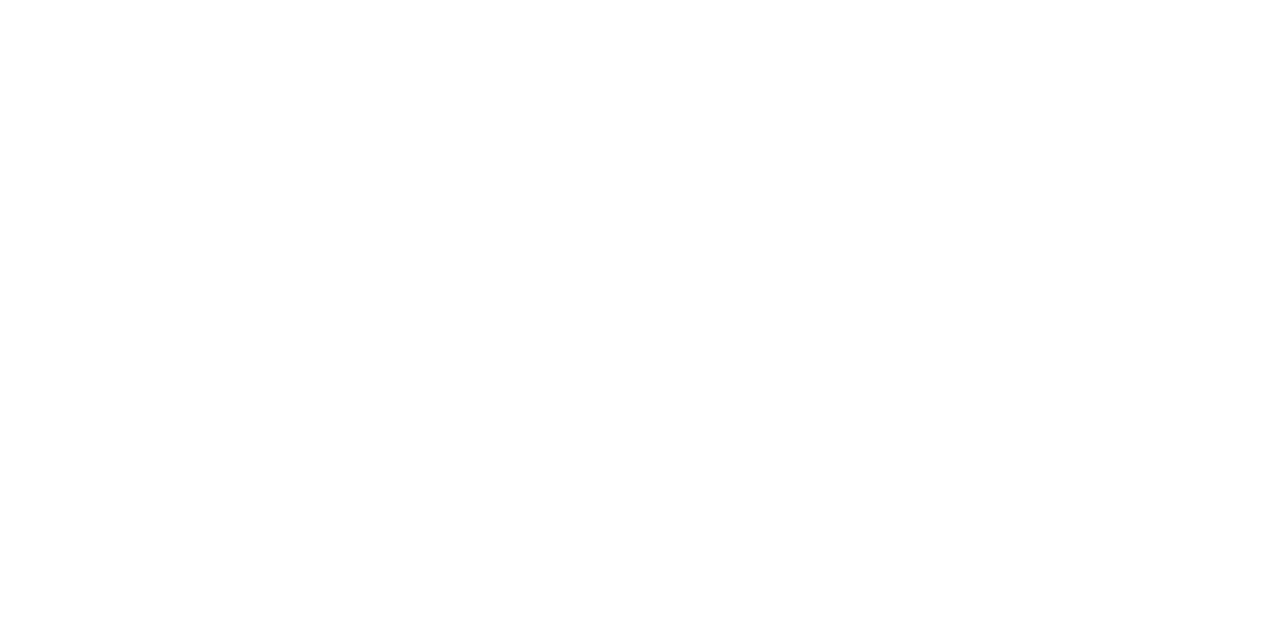
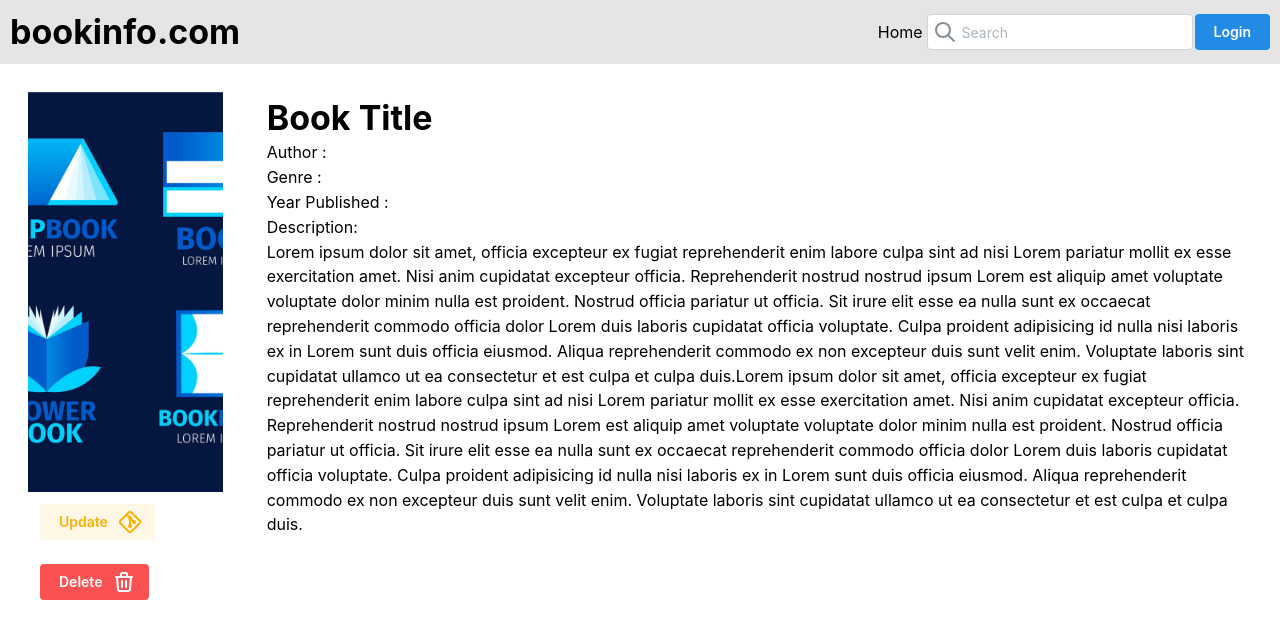
Before and after one commit to kaifkh20/task-claw-fend, a React (Vite) app: page /books/1 in a window 1280 px wide. Before the commit this address had no page. Shown: the top 638 px of the page. Built offline with nearby package versions, Linux system fonts and the light colour scheme.

Commit message:
Book by Id

```diff
--- a/src/App.jsx
+++ b/src/App.jsx
@@ -5,14 +5,16 @@
 import { Home } from './components/Home'
 import { BrowserRouter,Routes,Route } from 'react-router-dom'
 import {AllBooks} from "./components/AllBooks"
+import { Book } from './components/Book'
 
 function App() {
   return <MantineProvider>
-
+    <Navbar/>
     <BrowserRouter>
       <Routes>
         <Route path='/' element={<Home/>}/>
         <Route path='/allBooks' element={<AllBooks/>}/>
+        <Route path='/books/:id' element={<Book/>}/>
       </Routes>
     </BrowserRouter>
 
--- a/src/components/AllBooks.jsx
+++ b/src/components/AllBooks.jsx
@@ -1,42 +1,44 @@
-import { Grid,Card, Image, Text, Flex,Badge, Button, Group, Center, Anchor } from '@mantine/core';
+import { Grid, Card, Image, Text, Flex, Badge, Button, Group, Center, Anchor, Loader } from '@mantine/core';
 import { IconBrandGit, IconHttpDelete, IconTrash, IconUpload } from '@tabler/icons-react';
 import { useEffect, useState } from 'react';
 
 
-async function fetchAllBooks(){
-  try{
+async function fetchAllBooks() {
+  try {
     const response = await fetch('http://localhost:3000/books')
     const books = await response.json()
     // console.log(books)
     return books
-  }catch(err){
+  } catch (err) {
     console.log(err)
-    throw Error ('Error Occured')
+    throw Error('Error Occured')
   }
 }
 
 export function AllBooks() {
 
-  const [error,setError] = useState(null)
-  const [booksData,setBooksData] = useState([])
+  const [error, setError] = useState(null)
+  const [booksData, setBooksData] = useState([])
+  const [isLoading, setIsLoading] = useState(true)
 
-  useEffect(()=>{
-    const getBooks = async()=>{
-      try{
+  useEffect(() => {
+    const getBooks = async () => {
+      try {
         const books = await fetchAllBooks()
         // console.log(books)
         setBooksData(books)
         // console.log(booksData)
         setError(null)
-      }catch(e){
+      } catch (e) {
         console.log(e)
         setError(true)
       }
     }
     getBooks()
-  },[])
+    return (() => setIsLoading(false))
+  }, [])
 
-  if(error){
+  if (error) {
     return (
       <Flex>
         <Center>
@@ -48,18 +50,26 @@
     )
   }
 
+  if (isLoading) {
+    return (
+      <Flex align={'center'} justify={'center'} h={"80vh"}>
+        <Loader color='black' />
+      </Flex>
+    )
+  }
+
   return (
 
     <Grid p={"md"} m={"md"} justify='center' align='center'>
-      {booksData.map((data)=>
+      {booksData.map((data) =>
         // console.log(data)
-        <BookCard key={data._id} id={data._id} title={data.title} genre={data.genre} author={data.author} year={2024}/>
+        <BookCard key={data._id} id={data._id} title={data.title} genre={data.genre} author={data.author} year={2024} />
       )}
-    </Grid> );
+    </Grid>);
 }
 
-function BookCard({id,title,genre,author,year}){
-  return(
+function BookCard({ id, title, genre, author, year }) {
+  return (
     <Grid.Col span={4}>
       <Card shadow="sm" padding="lg" radius="md" withBorder>
         <Card.Section>
@@ -68,12 +78,13 @@
             height={160}
             alt="Book-Image"
             opacity={10}
+
           />
         </Card.Section>
 
         <Group justify="space-between" mt="md" mb="xs">
           <Anchor href={`/books/${id}`}>
-          <Text fw={500}>{title}</Text>
+            <Text size='xl' c={"black"} fw={500}>{title}</Text>
           </Anchor>
           <Badge color="pink">{genre}</Badge>
         </Group>
@@ -89,18 +100,12 @@
         </Text>
 
         <Flex align={'center'} justify={"space-evenly"} mt={"sm"}>
-      {/* <Button color="black" size='sm' variant='light'> */}
-      {/*   About  */}
-      {/* </Button> */}
+          <Button color="black" fullWidth variant='light'>
+            <Anchor href={`books/${id}`} c={"black"} underline='never'>About</Anchor>
+          </Button>
 
 
-      <Button color="yellow" size='sm' variant='light' rightSection={<IconBrandGit/>}>
-        Update
-      </Button>
 
-      <Button color="red" size='sm' rightSection={<IconTrash/>}>
-        Delete
-      </Button>
         </Flex>
       </Card></Grid.Col>
 
--- /dev/null
+++ b/src/components/Book.jsx
@@ -0,0 +1,36 @@
+import { Grid, Image, Title, Text, Button, Tooltip } from "@mantine/core";
+import { IconBrandGit,IconTrash } from "@tabler/icons-react";
+
+export function Book({ title = "Unknown" }) {
+  return (
+    <Grid m={"md"} h={"100%"}>
+      <Grid.Col span={2} m={"sm"}>
+        <Image
+          mih={"50vh"}
+          src={"/book-logo.jpeg"}
+        />
+        <Tooltip color="yellow" position="right" label="Update The Book Details">
+        <Button m={"sm"} color="yellow" size='sm' variant='light' rightSection={<IconBrandGit />}>
+          Update
+        </Button>
+        </Tooltip>
+
+        <Tooltip position="right" color="red" label="Delete The Book">
+        <Button m={"sm"} color="red" size='sm' rightSection={<IconTrash />}>
+          Delete
+        </Button>
+        </Tooltip>
+      </Grid.Col>
+      <Grid.Col bg={"white"} m={"md"} span={"auto"} h={"100vh"}>
+        <Title>Book Title</Title>
+
+        <Text>Author : </Text>
+        <Text>Genre : </Text>
+        <Text>Year Published : </Text>
+        <Text>Description:</Text>
+        <Text>Lorem ipsum dolor sit amet, officia excepteur ex fugiat reprehenderit enim labore culpa sint ad nisi Lorem pariatur mollit ex esse exercitation amet. Nisi anim cupidatat excepteur officia. Reprehenderit nostrud nostrud ipsum Lorem est aliquip amet voluptate voluptate dolor minim nulla est proident. Nostrud officia pariatur ut officia. Sit irure elit esse ea nulla sunt ex occaecat reprehenderit commodo officia dolor Lorem duis laboris cupidatat officia voluptate. Culpa proident adipisicing id nulla nisi laboris ex in Lorem sunt duis officia eiusmod. Aliqua reprehenderit commodo ex non excepteur duis sunt velit enim. Voluptate laboris sint cupidatat ullamco ut ea consectetur et est culpa et culpa duis.Lorem ipsum dolor sit amet, officia excepteur ex fugiat reprehenderit enim labore culpa sint ad nisi Lorem pariatur mollit ex esse exercitation amet. Nisi anim cupidatat excepteur officia. Reprehenderit nostrud nostrud ipsum Lorem est aliquip amet voluptate voluptate dolor minim nulla est proident. Nostrud officia pariatur ut officia. Sit irure elit esse ea nulla sunt ex occaecat reprehenderit commodo officia dolor Lorem duis laboris cupidatat officia voluptate. Culpa proident adipisicing id nulla nisi laboris ex in Lorem sunt duis officia eiusmod. Aliqua reprehenderit commodo ex non excepteur duis sunt velit enim. Voluptate laboris sint cupidatat ullamco ut ea consectetur et est culpa et culpa duis.</Text>
+      </Grid.Col>
+    </Grid>
+
+  )
+}
--- a/src/components/Home.jsx
+++ b/src/components/Home.jsx
@@ -1,16 +1,38 @@
 // import { Container } from "postcss";
 import { IconArrowRight } from "@tabler/icons-react";
 import { Navbar } from "./Navbar";
-import { BackgroundImage, Box, Button, Center, Flex,Group,Text, Title, filterProps, rgba } from "@mantine/core";
+import { Anchor, BackgroundImage, Box, Button, Center, Flex, Group, Loader, Text, Title, filterProps, rgba } from "@mantine/core";
+import { useState,useEffect } from "react";
 
-function HomeContent(){
+function HomeContent() {
+
+    const [isLoading, setIsLoading] = useState(true);
+
+    const handleLoading = () => {
+      setIsLoading(false);
+    }
+
+    useEffect(() => {
+      window.addEventListener("load", handleLoading);
+      return () => window.removeEventListener("load", handleLoading);
+    }, [])
+
+    if(isLoading){
+      return (
+      <Flex direction={"column"} h={"80vh"} align={"center"} justify={"center"}>
+        <Loader color="black"/>
+        <Text>Loading...</Text>
+      </Flex>
+      )
+    }
+
     return (
       <Flex h={"100vh"}>
         <BackgroundImage
           src="../public/bg-book.jpg"
           opacity={10}
         >
-        <Navbar/>
+          {/* <Navbar/> */}
 
           <Flex
             align={"center"}
@@ -21,7 +43,7 @@
           >
             <Title>All In One Destination</Title>
             <Group>
-             <Button variant="filled" color="black" rightSection={<IconArrowRight size={14} />}>Browse All Books</Button>
+              <Button variant="filled" color="black" rightSection={<IconArrowRight size={14} />}><Anchor href="/allBooks" c={'white'}>Browse All Books</Anchor></Button>
             </Group>
           </Flex>
         </BackgroundImage>
@@ -30,13 +52,13 @@
   }
 
 
-export function Home(){
-    return(
+  export function Home() {
+    return (
       <Flex
         direction={"column"}
       >
         {/* <Navbar/> */}
-        <HomeContent/>
+        <HomeContent />
 
       </Flex>
     )
--- a/src/components/Navbar.jsx
+++ b/src/components/Navbar.jsx
@@ -1,4 +1,4 @@
-import { Flex,Button,TextInput,Title } from "@mantine/core";
+import { Flex,Button,TextInput,Title, Anchor } from "@mantine/core";
 import {IconSearch} from "@tabler/icons-react"
 
 export function Navbar(){
@@ -6,7 +6,8 @@
   return (
     <Flex
       mih={60}
-      bg="rgba(0, 0, 0, .5)"
+      bg="rgba(000,000,000,0.1)"
+      // opacity={"0.5"}
       align={"center"}
       justify={"space-between"}
       gap={10}
@@ -15,15 +16,17 @@
       <Title>
         bookinfo.com
       </Title>
-      <Flex>
+      <Flex align={"center"} justify={"space-between"}>
+        <Anchor m={2} c={"black"}>Home</Anchor>
         <TextInput
+          m={2}
           size="sm"
           leftSectionPointerEvents="none"
           leftSection={<IconSearch/>}
           placeholder="Search"
         />
+
         <Button
-
         >Login</Button>
       </Flex>
     </Flex>
```
Lines whose indentation alone changed are shown as unchanged.
